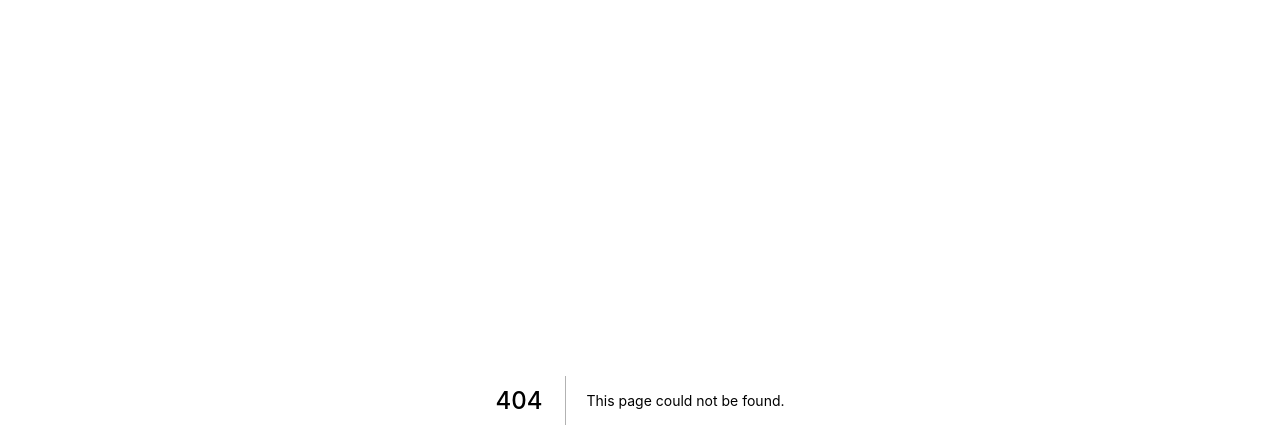
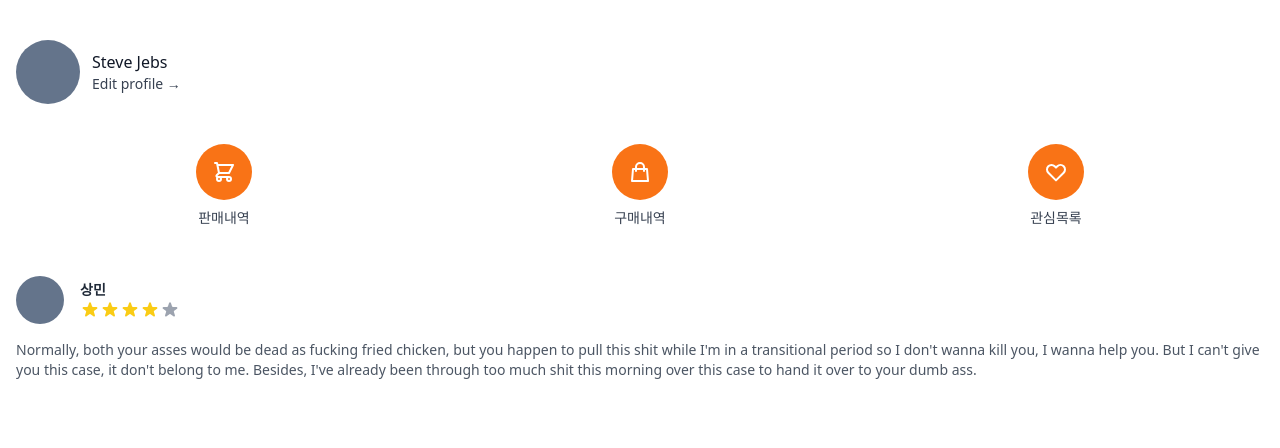
Before and after one commit to sangmin-yoon/carrot-market, a Next.js app: page /profile in a window 1280 px wide. Before the commit this address had no page. Shown: the top 448 px of the page. Built offline with nearby package versions, Linux system fonts and the light colour scheme.

Commit message:
tailwind Profile

```diff
--- /dev/null
+++ b/pages/profile.tsx
@@ -0,0 +1,147 @@
+import type { NextPage } from "next";
+
+const Profile: NextPage = () => {
+  return (
+    <div className="py-10 px-4">
+      <div className="flex items-center space-x-3">
+        <div className="w-16 h-16 bg-slate-500 rounded-full" />
+        <div className="flex flex-col">
+          <span className="font-medium text-gray-900">Steve Jebs</span>
+          <span className="text-sm text-gray-700">Edit profile &rarr;</span>
+        </div>
+      </div>
+      <div className="mt-10 flex justify-around">
+        <div className="flex flex-col items-center">
+          <div className="w-14 h-14 text-white bg-orange-500 rounded-full flex items-center justify-center">
+            <svg
+              className="w-6 h-6"
+              fill="none"
+              stroke="currentColor"
+              viewBox="0 0 24 24"
+              xmlns="http://www.w3.org/2000/svg"
+            >
+              <path
+                strokeLinecap="round"
+                strokeLinejoin="round"
+                strokeWidth="2"
+                d="M3 3h2l.4 2M7 13h10l4-8H5.4M7 13L5.4 5M7 13l-2.293 2.293c-.63.63-.184 1.707.707 1.707H17m0 0a2 2 0 100 4 2 2 0 000-4zm-8 2a2 2 0 11-4 0 2 2 0 014 0z"
+              ></path>
+            </svg>
+          </div>
+          <span className="text-sm mt-2 font-medium text-gray-700 ">
+            판매내역
+          </span>
+        </div>
+        <div className="flex flex-col items-center">
+          <div className="w-14 h-14 text-white bg-orange-500 rounded-full flex items-center justify-center">
+            <svg
+              className="w-6 h-6"
+              fill="none"
+              stroke="currentColor"
+              viewBox="0 0 24 24"
+              xmlns="http://www.w3.org/2000/svg"
+            >
+              <path
+                strokeLinecap="round"
+                strokeLinejoin="round"
+                strokeWidth="2"
+                d="M16 11V7a4 4 0 00-8 0v4M5 9h14l1 12H4L5 9z"
+              ></path>
+            </svg>
+          </div>
+          <span className="text-sm mt-2 font-medium text-gray-700 ">
+            구매내역
+          </span>
+        </div>
+        <div className="flex flex-col items-center">
+          <div className="w-14 h-14 text-white bg-orange-500 rounded-full flex items-center justify-center">
+            <svg
+              className="w-6 h-6"
+              fill="none"
+              stroke="currentColor"
+              viewBox="0 0 24 24"
+              xmlns="http://www.w3.org/2000/svg"
+            >
+              <path
+                strokeLinecap="round"
+                strokeLinejoin="round"
+                strokeWidth="2"
+                d="M4.318 6.318a4.5 4.5 0 000 6.364L12 20.364l7.682-7.682a4.5 4.5 0 00-6.364-6.364L12 7.636l-1.318-1.318a4.5 4.5 0 00-6.364 0z"
+              ></path>
+            </svg>
+          </div>
+          <span className="text-sm mt-2 font-medium text-gray-700 ">
+            관심목록
+          </span>
+        </div>
+      </div>
+      <div className="mt-12">
+        <div className="flex space-x-4 items-center">
+          <div className="w-12 h-12 rounded-full bg-slate-500" />
+          <div>
+            <h4 className="text-sm font-bold text-gray-800">상민</h4>
+            <div className="flex items-center">
+              <svg
+                className="text-yellow-400 h-5 w-5"
+                xmlns="http://www.w3.org/2000/svg"
+                viewBox="0 0 20 20"
+                fill="currentColor"
+                aria-hidden="true"
+              >
+                <path d="M9.049 2.927c.3-.921 1.603-.921 1.902 0l1.07 3.292a1 1 0 00.95.69h3.462c.969 0 1.371 1.24.588 1.81l-2.8 2.034a1 1 0 00-.364 1.118l1.07 3.292c.3.921-.755 1.688-1.54 1.118l-2.8-2.034a1 1 0 00-1.175 0l-2.8 2.034c-.784.57-1.838-.197-1.539-1.118l1.07-3.292a1 1 0 00-.364-1.118L2.98 8.72c-.783-.57-.38-1.81.588-1.81h3.461a1 1 0 00.951-.69l1.07-3.292z" />
+              </svg>
+              <svg
+                className="text-yellow-400 h-5 w-5"
+                xmlns="http://www.w3.org/2000/svg"
+                viewBox="0 0 20 20"
+                fill="currentColor"
+                aria-hidden="true"
+              >
+                <path d="M9.049 2.927c.3-.921 1.603-.921 1.902 0l1.07 3.292a1 1 0 00.95.69h3.462c.969 0 1.371 1.24.588 1.81l-2.8 2.034a1 1 0 00-.364 1.118l1.07 3.292c.3.921-.755 1.688-1.54 1.118l-2.8-2.034a1 1 0 00-1.175 0l-2.8 2.034c-.784.57-1.838-.197-1.539-1.118l1.07-3.292a1 1 0 00-.364-1.118L2.98 8.72c-.783-.57-.38-1.81.588-1.81h3.461a1 1 0 00.951-.69l1.07-3.292z" />
+              </svg>
+              <svg
+                className="text-yellow-400 h-5 w-5"
+                xmlns="http://www.w3.org/2000/svg"
+                viewBox="0 0 20 20"
+                fill="currentColor"
+                aria-hidden="true"
+              >
+                <path d="M9.049 2.927c.3-.921 1.603-.921 1.902 0l1.07 3.292a1 1 0 00.95.69h3.462c.969 0 1.371 1.24.588 1.81l-2.8 2.034a1 1 0 00-.364 1.118l1.07 3.292c.3.921-.755 1.688-1.54 1.118l-2.8-2.034a1 1 0 00-1.175 0l-2.8 2.034c-.784.57-1.838-.197-1.539-1.118l1.07-3.292a1 1 0 00-.364-1.118L2.98 8.72c-.783-.57-.38-1.81.588-1.81h3.461a1 1 0 00.951-.69l1.07-3.292z" />
+              </svg>
+              <svg
+                className="text-yellow-400 h-5 w-5"
+                xmlns="http://www.w3.org/2000/svg"
+                viewBox="0 0 20 20"
+                fill="currentColor"
+                aria-hidden="true"
+              >
+                <path d="M9.049 2.927c.3-.921 1.603-.921 1.902 0l1.07 3.292a1 1 0 00.95.69h3.462c.969 0 1.371 1.24.588 1.81l-2.8 2.034a1 1 0 00-.364 1.118l1.07 3.292c.3.921-.755 1.688-1.54 1.118l-2.8-2.034a1 1 0 00-1.175 0l-2.8 2.034c-.784.57-1.838-.197-1.539-1.118l1.07-3.292a1 1 0 00-.364-1.118L2.98 8.72c-.783-.57-.38-1.81.588-1.81h3.461a1 1 0 00.951-.69l1.07-3.292z" />
+              </svg>
+              <svg
+                className="text-gray-400 h-5 w-5"
+                xmlns="http://www.w3.org/2000/svg"
+                viewBox="0 0 20 20"
+                fill="currentColor"
+                aria-hidden="true"
+              >
+                <path d="M9.049 2.927c.3-.921 1.603-.921 1.902 0l1.07 3.292a1 1 0 00.95.69h3.462c.969 0 1.371 1.24.588 1.81l-2.8 2.034a1 1 0 00-.364 1.118l1.07 3.292c.3.921-.755 1.688-1.54 1.118l-2.8-2.034a1 1 0 00-1.175 0l-2.8 2.034c-.784.57-1.838-.197-1.539-1.118l1.07-3.292a1 1 0 00-.364-1.118L2.98 8.72c-.783-.57-.38-1.81.588-1.81h3.461a1 1 0 00.951-.69l1.07-3.292z" />
+              </svg>
+            </div>
+          </div>
+        </div>
+        <div className="mt-4 text-gray-600 text-sm">
+          <p>
+            Normally, both your asses would be dead as fucking fried chicken,
+            but you happen to pull this shit while I&apos;m in a transitional
+            period so I don&apos;t wanna kill you, I wanna help you. But I
+            can&apos;t give you this case, it don&apos;t belong to me. Besides,
+            I&apos;ve already been through too much shit this morning over this
+            case to hand it over to your dumb ass.
+          </p>
+        </div>
+      </div>
+    </div>
+  );
+};
+
+export default Profile;
```
